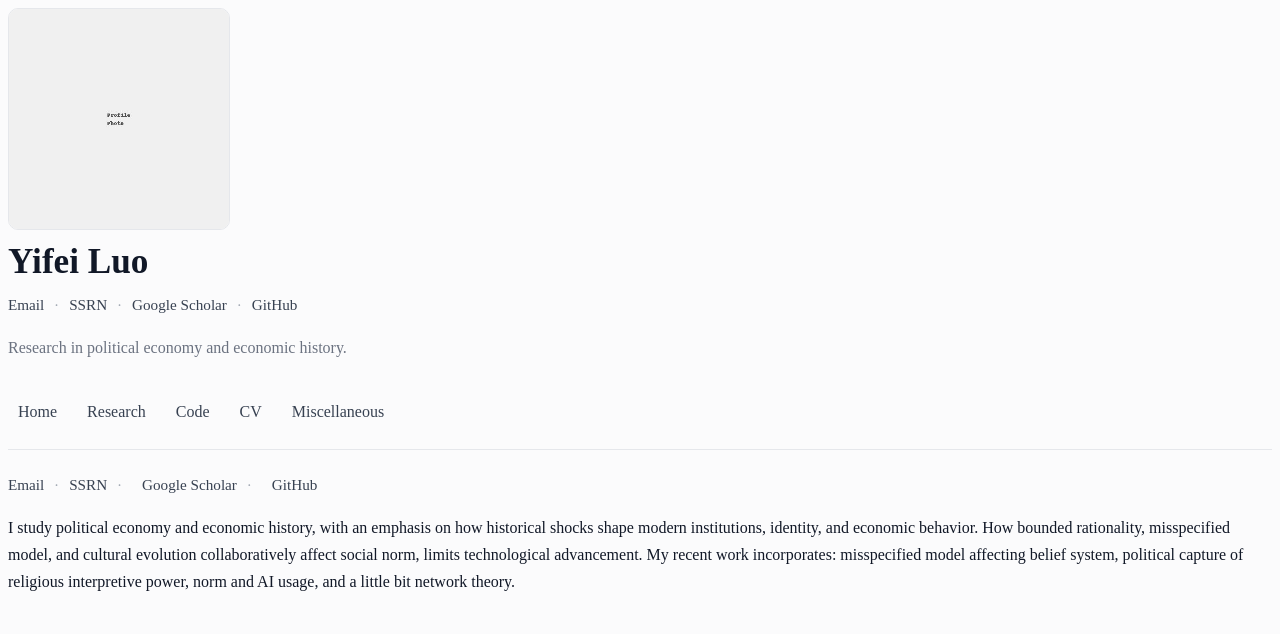
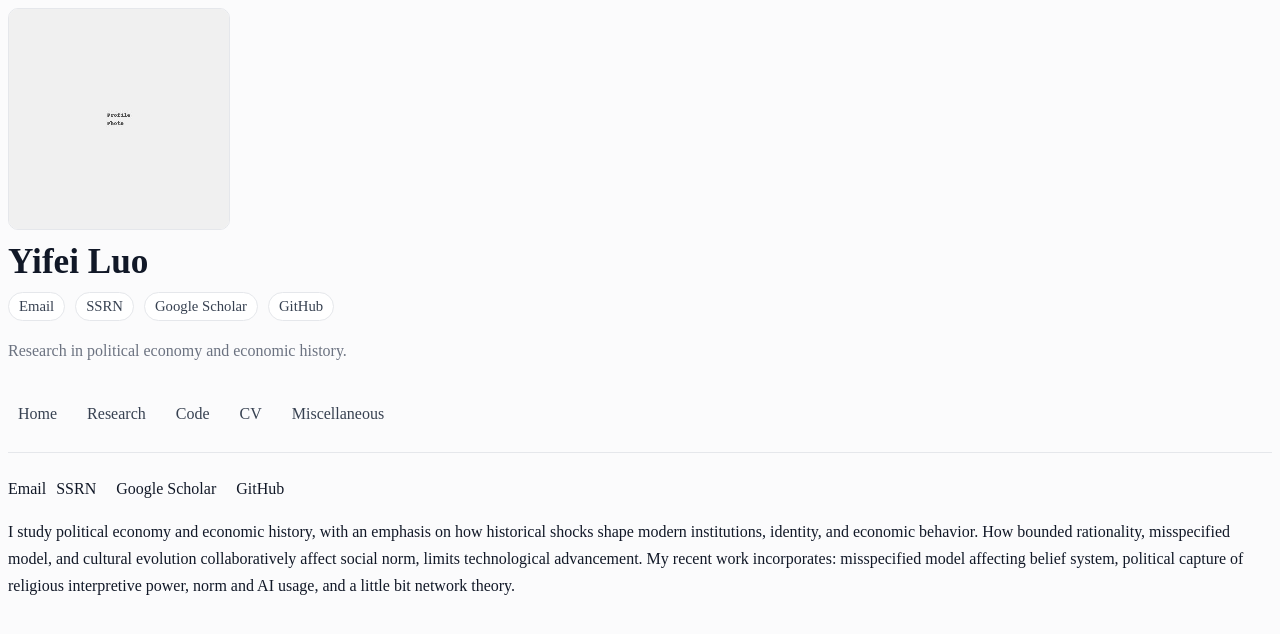
Before and after one commit to YL-eco/yifeiluo.github.io, a Jekyll site: the page built from index.md, in a window 1280 px wide. Shown: the top 634 px of the page. Built offline with Jekyll 4.4.1, drawn with Linux system fonts in a browser that asks for light colours.

Commit message:
Update custom.css

```diff
--- a/assets/css/custom.css
+++ b/assets/css/custom.css
@@ -124,31 +124,32 @@ footer { display: none; }
 .site-title{ margin-bottom: 6px; }
 .site-desc{ color: var(--muted); }
 
-/* Sidebar links (horizontal) */
+/* Sidebar links under profile picture (horizontal) */
 .sidebar-links{
-  display: flex;
-  flex-wrap: wrap;
-  gap: 10px;
-  align-items: center;
-  margin-top: 10px;
-  font-size: 0.95rem;
-  color: var(--muted);
-}
-.sidebar-links a{
-  display: inline-block;
-  color: #374151;
-  text-decoration: none;
-}
-.sidebar-links a:hover{
-  text-decoration: underline;
-}
-.sidebar-links a:not(:last-child)::after{
-  content: " ·";
-  color: #9ca3af;
-  margin-left: 6px;
+  display:flex;
+  flex-wrap:wrap;
+  gap:10px;
+  align-items:center;
+  margin: 10px 0 12px 0;
 }
 
-/* Fixed footer (only if you use <footer class="site-footer"> in pages) */
+/* “Button-like” pills */
+.pill{
+  display:inline-block;
+  padding:6px 10px;
+  border:1px solid var(--line);
+  border-radius:999px;
+  background:#ffffff;
+  color:#374151;
+  font-size:0.92rem;
+  line-height:1;
+}
+.pill:hover{
+  background:#f3f4f6;
+  text-decoration:none;
+}
+
+/* Fixed footer (only if you use <footer class="site-footer"> in page content) */
 .site-footer{
   position:fixed;
   left:0;
```
